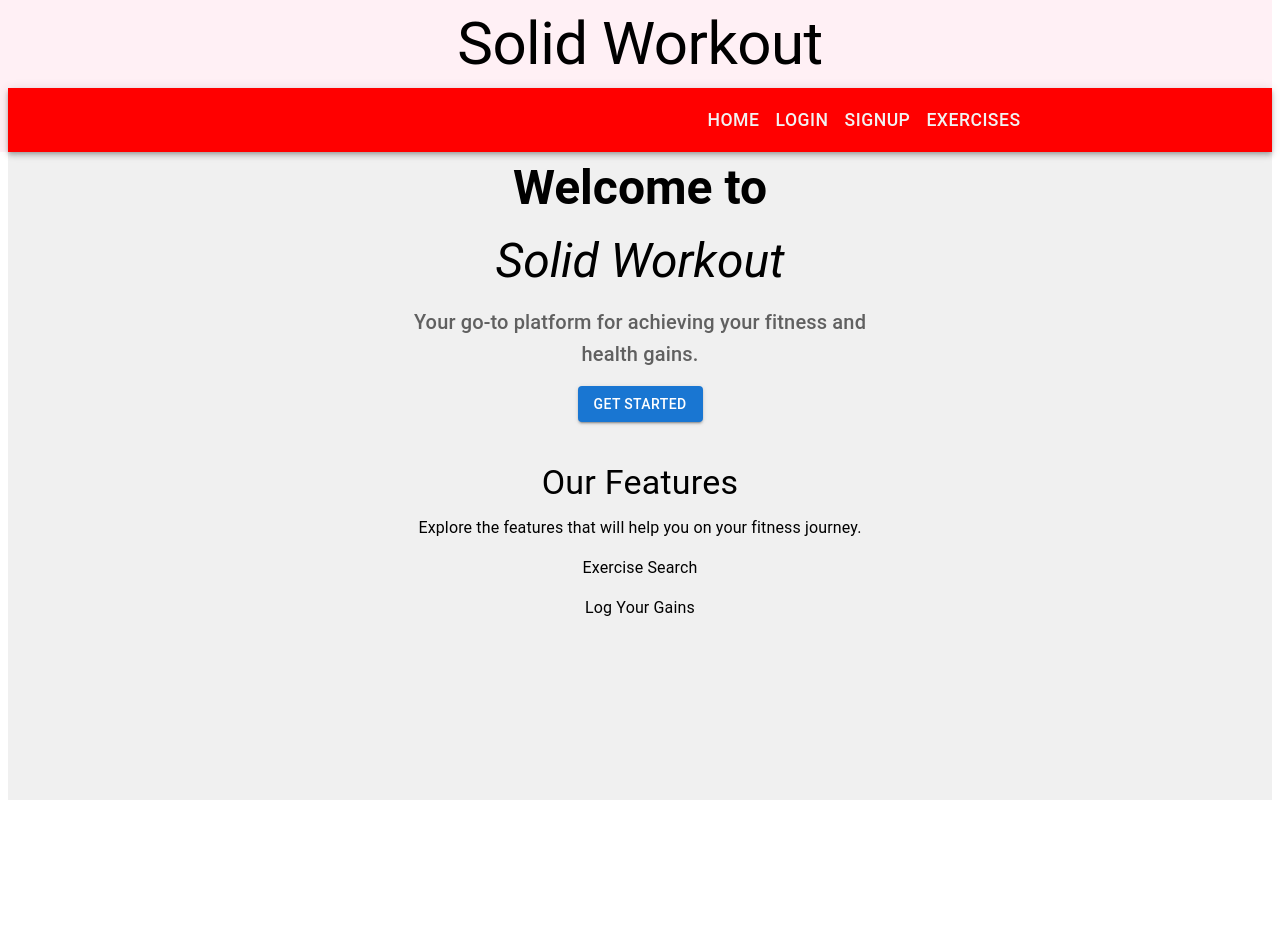
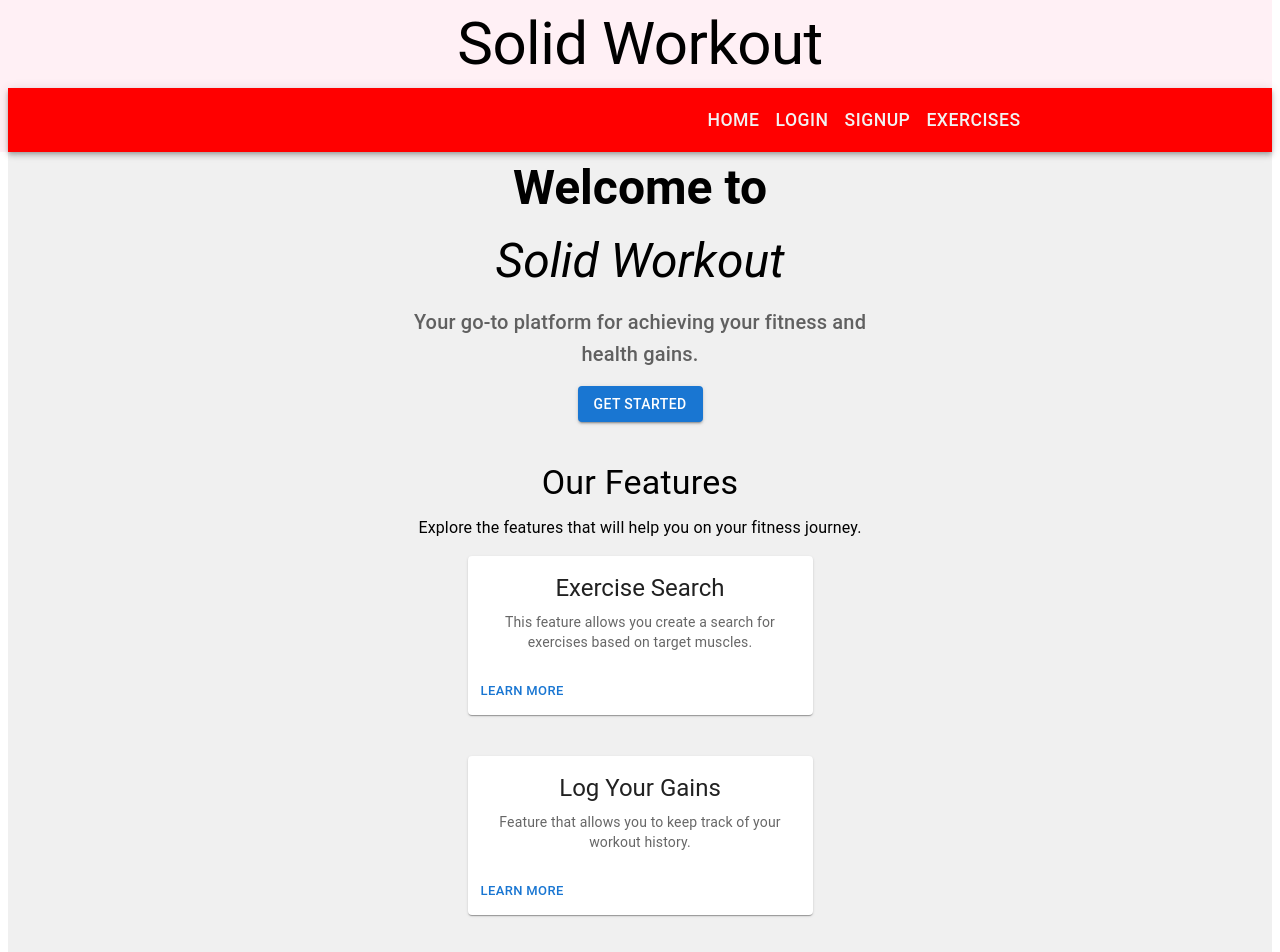
Before and after one commit to escotoj/solid-workout-app, a React (Create React App) app in the folder client/: page / in a window 1280 px wide. Shown: the top 952 px of the page. Before the commit the page ends 808 px from the top, so only its background shows below. Built offline with nearby package versions, Linux system fonts and the light colour scheme; grey boxes are pictures that could not be loaded.

Commit message:
add cards to the home page, need to add photos and links

```diff
--- a/client/src/components/LandingPage.js
+++ b/client/src/components/LandingPage.js
@@ -1,21 +1,26 @@
-import React from 'react';
-import { Link as RouterLink } from 'react-router-dom';
-import Container from '@mui/material/Container';
-import Box from '@mui/material/Box';
-import Grid from '@mui/material/Grid';
-import Typography from '@mui/material/Typography';
-import Button from '@mui/material/Button';
-import { makeStyles } from '@material-ui/core/styles';
+import React from "react";
+import { Link as RouterLink } from "react-router-dom";
+import Container from "@mui/material/Container";
+import Box from "@mui/material/Box";
+import Grid from "@mui/material/Grid";
+import Typography from "@mui/material/Typography";
+import Button from "@mui/material/Button";
+import { makeStyles } from "@material-ui/core/styles";
+
+import Card from "@mui/material/Card";
+import CardActions from "@mui/material/CardActions";
+import CardContent from "@mui/material/CardContent";
+import CardMedia from "@mui/material/CardMedia";
 
 const useStyles = makeStyles((theme) => ({
   hero: {
-    // backgroundImage: 'url("/path/to/your/background-image.jpg")',
+    // backgroundImage: 'url("")',
     // backgroundSize: 'cover',
     textAlign: "center",
     padding: theme.spacing(1),
   },
   content: {
-    textAlign: 'center',
+    textAlign: "center",
     padding: theme.spacing(4),
   },
   button: {
@@ -37,8 +42,8 @@ const LandingPage = () => {
                 component="h1"
                 gutterBottom
                 sx={{
-          fontWeight: 'bold',
-          color: '#00000',
+                  fontWeight: "bold",
+                  color: "#00000",
                 }}
               >
                 Welcome to
@@ -48,8 +53,8 @@ const LandingPage = () => {
                 component="h1"
                 gutterBottom
                 sx={{
-          fontStyle: 'italic', // Apply italic font style
-          color: '#00000', // Change the text color
+                  fontStyle: "italic",
+                  color: "#00000",
                 }}
               >
                 Solid Workout
@@ -77,12 +82,59 @@ const LandingPage = () => {
         <Typography variant="body1" align="center" paragraph>
           Explore the features that will help you on your fitness journey.
         </Typography>
-        <Typography variant="body1" align="center" paragraph>
+
+        <Box
+          sx={{
+            display: "flex",
+            justifyContent: "center",
+            alignItems: "center",
+          }}
+        >
+          <Card sx={{ maxWidth: 345 }}>
+            <CardMedia
+              image="/static/images/cards/contemplative-reptile.jpg"
+              title="green iguana"
+            />
+            <CardContent>
+              <Typography gutterBottom variant="h5" component="div">
               Exercise Search
               </Typography>
-        <Typography variant="body1" align="center" paragraph>
+              <Typography variant="body2" color="text.secondary">
+This feature allows you create a search for exercises based on target muscles.
+              </Typography>
+            </CardContent>
+            <CardActions>
+              <Button size="small">Learn More</Button>
+            </CardActions>
+          </Card>
+        </Box>
+
+        <Box
+          sx={{
+            display: "flex",
+            justifyContent: "center",
+            alignItems: "center",
+            height: "30vh",
+          }}
+        >
+          <Card sx={{ maxWidth: 345 }}>
+            <CardMedia
+              image="/static/images/cards/contemplative-reptile.jpg"
+              title="green iguana"
+            />
+            <CardContent>
+              <Typography gutterBottom variant="h5" component="div">
                 Log Your Gains
               </Typography>
+              <Typography variant="body2" color="text.secondary">
+                Feature that allows you to keep track of your workout history.
+              </Typography>
+            </CardContent>
+            <CardActions>
+              <Button size="small">Learn More</Button>
+            </CardActions>
+          </Card>
+        </Box>
       </Container>
     </div>
   );
```
Lines whose indentation alone changed are shown as unchanged.
